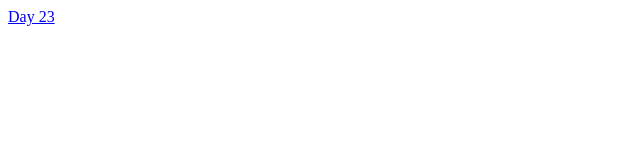
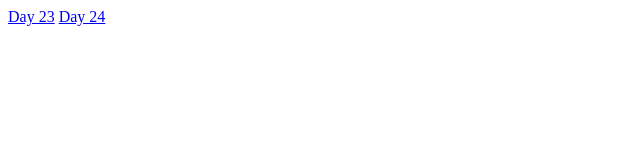
Before and after one commit to toandng/k12-fullstack-btvn, a plain HTML site: page index.html in a window 1280 px wide. Shown: the full height of the page, 0-640 px from the left. Drawn offline with Linux system fonts and the light colour scheme.

Commit message:
btvn day 24

```diff
--- a/index.html
+++ b/index.html
@@ -8,5 +8,6 @@
 <body>
     <!-- <a href="/Day22/btvn.html"> Day 22</a> -->
     <a href="/Day23/index.html">Day 23</a>
+    <a href="/Day24/index.html">Day 24</a>
 </body>
 </html>
```
